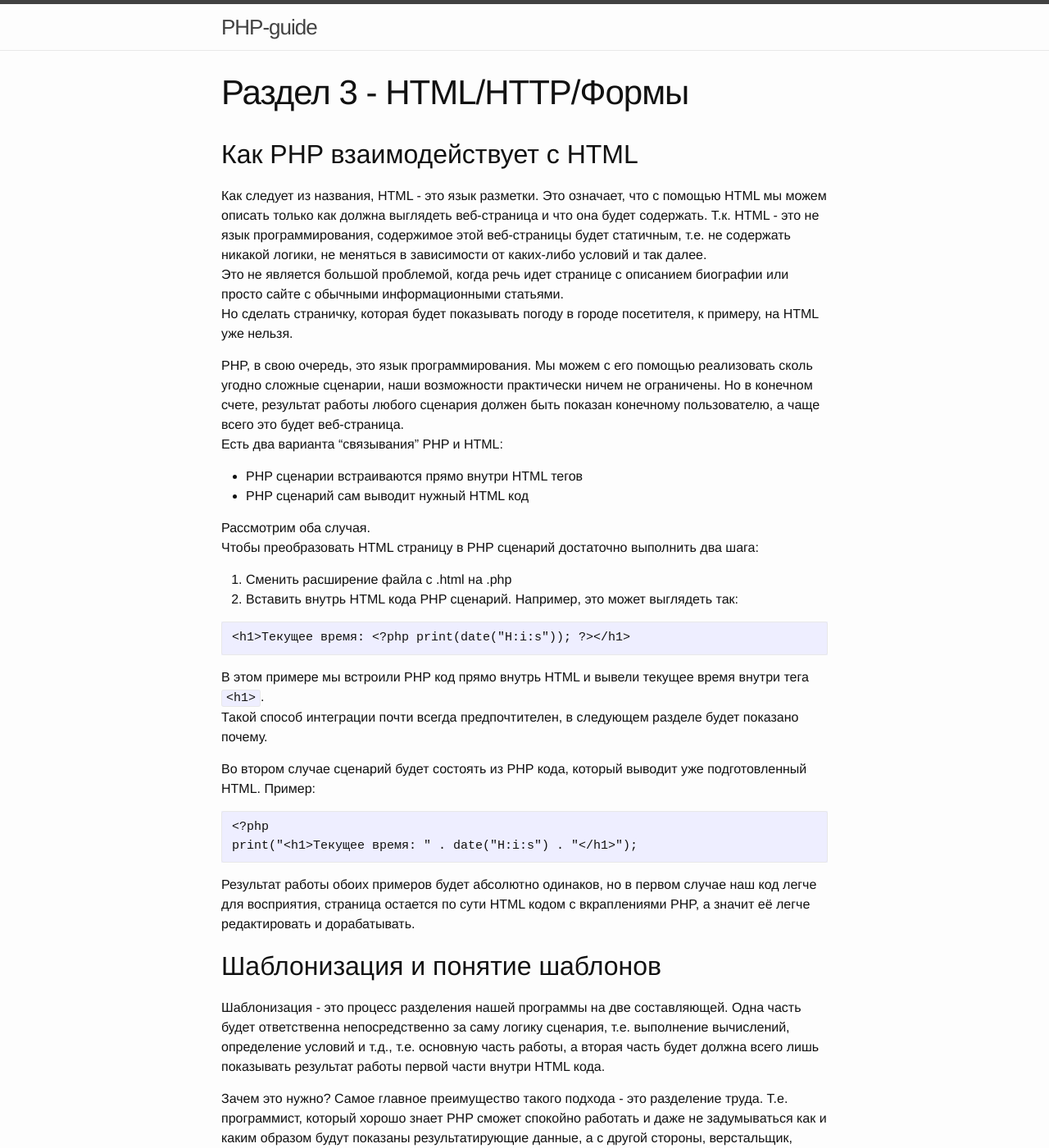
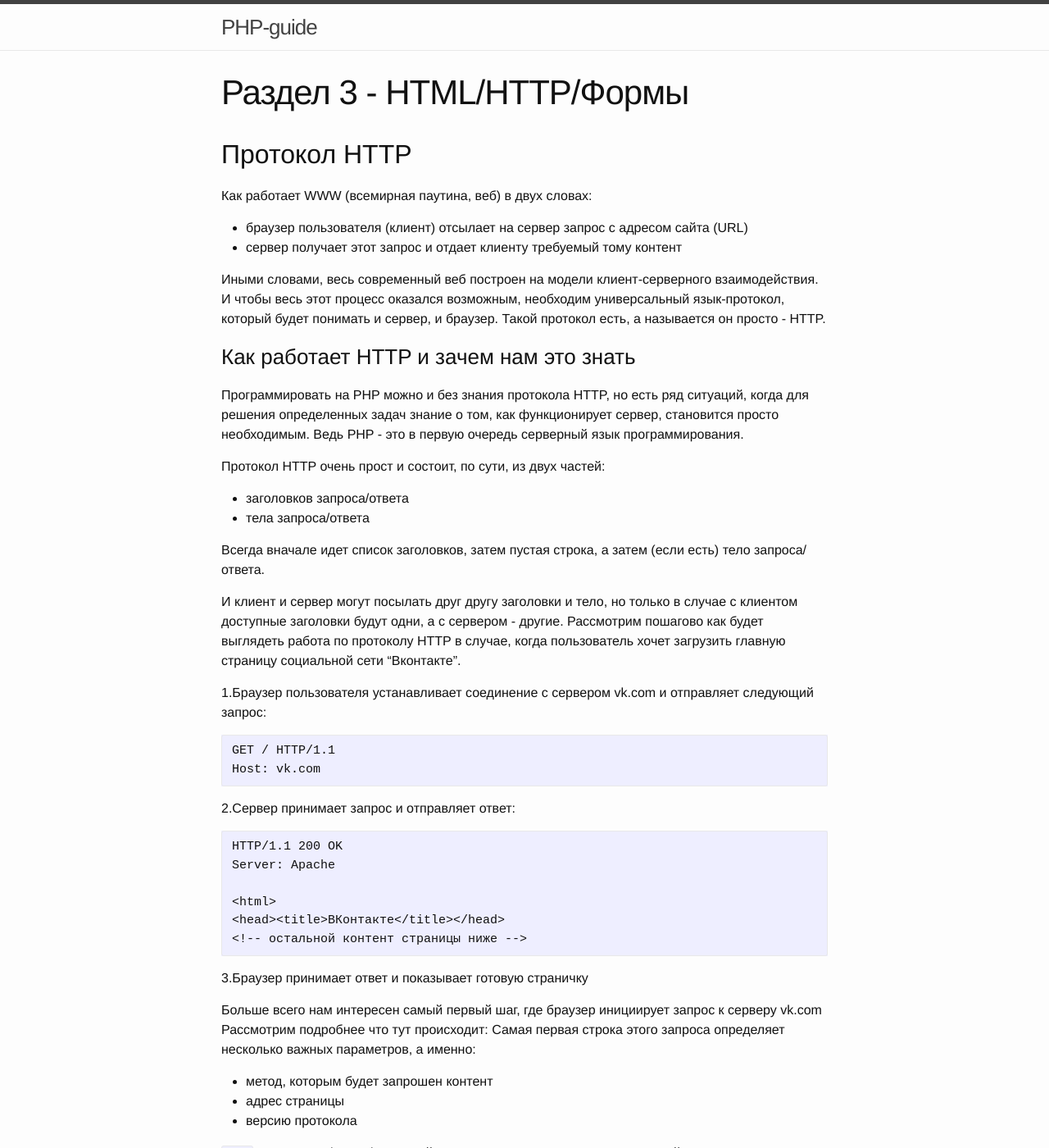
Before and after one commit to htmlacademy/intensive-php-guide, a Jekyll site: the page built from guide/03/content_03.md, in a window 1280 px wide and 1400 px high. Shown: the whole window at 82% size. Built offline with Jekyll 4.4.1, drawn with Linux system fonts in a browser that asks for light colours; some of the changed text lies outside the part shown.

Commit message:
Правит шестой раздел учебника

````diff
--- a/guide/03/content_03.md
+++ b/guide/03/content_03.md
@@ -3,51 +3,6 @@ layout: page
 title: "Раздел 3 - HTML/HTTP/Формы"
 permalink: content-03
 ---
-
-## Как PHP взаимодействует с HTML
-Как следует из названия, HTML - это язык разметки. Это означает, что с помощью HTML мы можем описать только как должна выглядеть веб-страница и что она будет содержать. Т.к. HTML - это не язык программирования, содержимое этой веб-страницы будет статичным, т.е. не содержать никакой логики, не меняться в зависимости от каких-либо условий и так далее.
-Это не является большой проблемой, когда речь идет странице с описанием биографии или просто сайте с обычными информационными статьями.
-Но сделать страничку, которая будет показывать погоду в городе посетителя, к примеру, на HTML уже нельзя.
-
-PHP, в свою очередь, это язык программирования. Мы можем с его помощью реализовать сколь угодно сложные сценарии, наши возможности практически ничем не ограничены. Но в конечном счете, результат работы любого сценария должен быть показан конечному пользователю, а чаще всего это будет веб-страница.
-Есть два варианта "связывания" PHP и HTML:
-* PHP сценарии встраиваются прямо внутри HTML тегов
-* PHP сценарий сам выводит нужный HTML код
-
-Рассмотрим оба случая.
-Чтобы преобразовать HTML страницу в PHP сценарий достаточно выполнить два шага:
-1. Сменить расширение файла с .html на .php
-2. Вставить внутрь HTML кода PHP сценарий. Например, это может выглядеть так:
-
-```
-<h1>Текущее время: <?php print(date("H:i:s")); ?></h1>
-```
-
-В этом примере мы встроили PHP код прямо внутрь HTML и вывели текущее время внутри тега `<h1>`.
-Такой способ интеграции почти всегда предпочтителен, в следующем разделе будет показано почему.
-
-Во втором случае сценарий будет состоять из PHP кода, который выводит уже подготовленный HTML. Пример:
-```
-<?php
-print("<h1>Текущее время: " . date("H:i:s") . "</h1>");
-```
-Результат работы обоих примеров будет абсолютно одинаков, но в первом случае наш код легче для восприятия, страница остается по сути HTML кодом с вкраплениями PHP, а значит её легче редактировать и дорабатывать.
-
-## Шаблонизация и понятие шаблонов
-Шаблонизация - это процесс разделения нашей программы на две составляющей. Одна часть будет ответственна непосредственно за саму логику сценария, т.е. выполнение вычислений, определение условий и т.д., т.е. основную часть работы, а вторая часть будет должна всего лишь показывать результат работы первой части внутри HTML кода.
-
-Зачем это нужно? Самое главное преимущество такого подхода - это разделение труда. Т.е. программист, который хорошо знает PHP сможет спокойно работать и даже не задумываться как и каким образом будут показаны результатирующие данные, а с другой стороны, верстальщик, который хорошо знает как оформлять HTML-документы сможет после совсем небольшого обучения использовать результаты работы PHP программиста.
-
-Кроме того, если код оформляется по этим стандартам, то его становится намного проще воспринимать, потому что не будет мешанины из PHP и HTML в одном файле.
-Перепишем наш пример, используя технику шаблонизации. В этом случае у нас будет один файл, но в будущих уроках покажем как выделять шаблоны в отдельные файлы.
-
-```
-<?php $time = date("H:i:s"); ?>
-
-<h1>Текущее время: <?=$time;?></h1>
-```
-
-В этом примере есть одна новая вещь: краткий оператор вывода `?>`. Он заменяет знакомый нам `print` и служит для вывода на экран.
 
 ## Протокол HTTP
 Как работает WWW (всемирная паутина, веб) в двух словах:
@@ -65,7 +20,7 @@ print("<h1>Текущее время: " . date("H:i:s") . "</h1>");
 
 Всегда вначале идет список заголовков, затем пустая строка, а затем (если есть) тело запроса/ответа.
 
-И клиент, и сервер могут посылать друг другу заголовки и тело, но только в случае с клиентом доступные заголовки будут одни, а с сервером - другие.
+И клиент и сервер могут посылать друг другу заголовки и тело, но только в случае с клиентом доступные заголовки будут одни, а с сервером - другие.
 Рассмотрим пошагово как будет выглядеть работа по протоколу HTTP в случае, когда пользователь хочет загрузить главную страницу социальной сети "Вконтакте".
 
 1.Браузер пользователя устанавливает соединение с сервером vk.com и отправляет следующий запрос:
````
